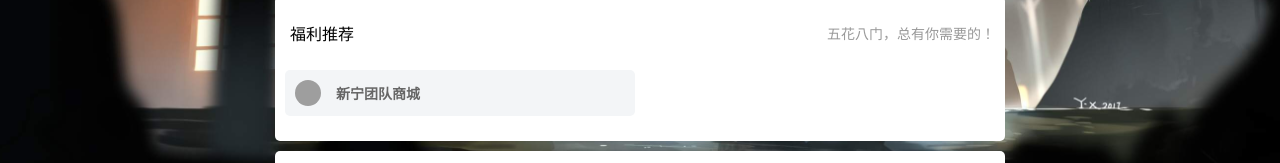
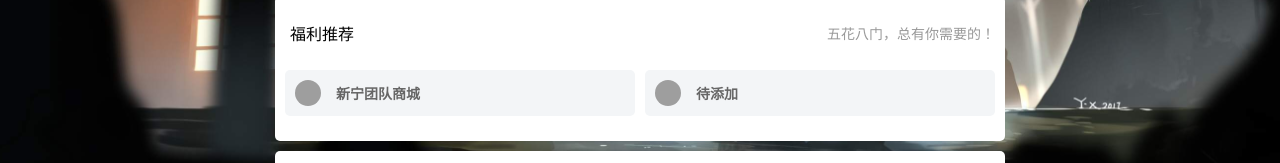
Before and after one commit to Code5800/kingsecrt, a plain HTML site: page index.html in a window 1280 px wide. Shown: the part 590-753 px from the top of the page. Drawn offline with nearby package versions, Linux system fonts and the light colour scheme; grey boxes are pictures that could not be loaded; a script that the page names is missing; a small style sheet from the web is missing.

Commit message:
Update index.html

```diff
--- a/index.html
+++ b/index.html
@@ -171,14 +171,14 @@ main{width: 100%;padding: 10px;}
                     <i class="fan son-you"></i>
                     </a>
                 </li>
-            <!--<li class="app-item">
+            <li class="app-item">
                 <a class="flex" target="_blank" href="img/ico/t.html" rel="bookmark">
                     <img class="app-item-img" src="https://pic.imgdb.cn/item/62cac5e1f54cd3f9377a0a70.png">
                     <h1 class="app-item-title">待添加</h1>
                     <i class="fan son-you"></i>
                     </a>
                 </li>
-            <li class="app-item">
+            <!--<li class="app-item">
                 <a class="flex" target="_blank" href="https://www.7kone.com/" rel="bookmark">
                     <img class="app-item-img" src="img/site.png">
                     <h1 class="app-item-title">待添加</h1>
```
